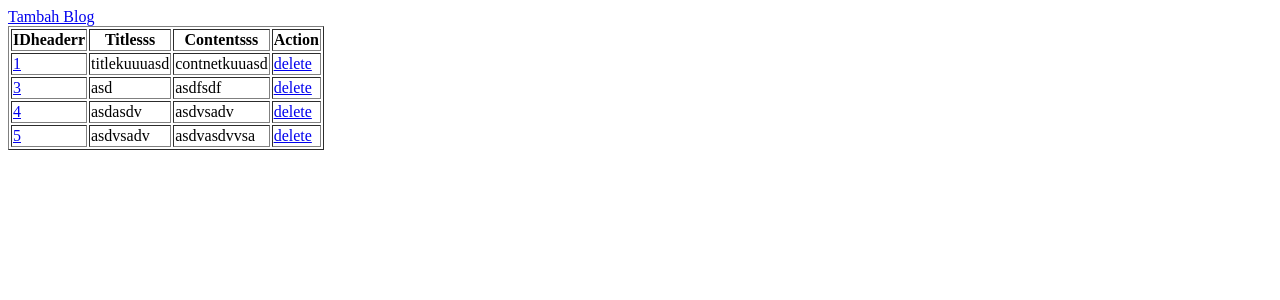
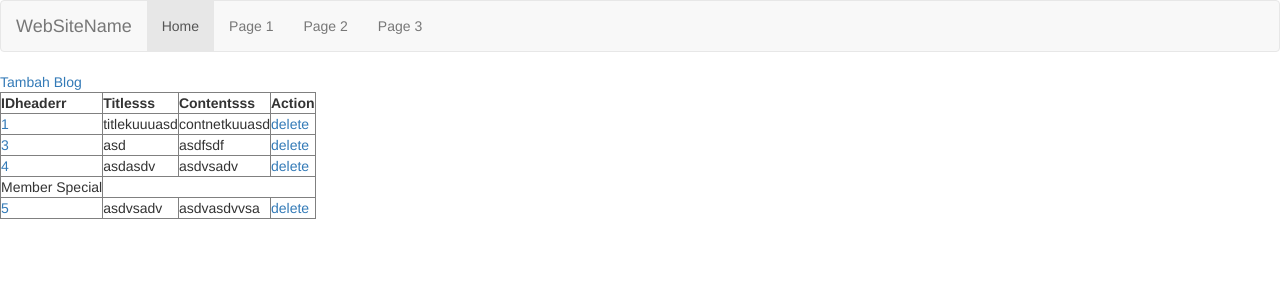
Before and after one commit to DanielWahyudi99/learn_django_blog, a Django app: page /blog/ in a window 1280 px wide. Shown: the top 300 px of the page. Run offline with Django 4.2, Linux system fonts and the light colour scheme; data comes from the database, SQL or seed files in the repository; both versions use the stored data as it was after the commit; some libraries are stand-ins or nearby versions.

Commit message:
berhasil DELETE
berhasil CRUD

ini yang extend belajar

```diff
--- /dev/null
+++ b/blogku/templates/base.html
@@ -0,0 +1,40 @@
+<!DOCTYPE html>
+<html lang="en">
+<head>
+    <meta charset="UTF-8">
+    <title>{% block title %}{% endblock %}</title>
+
+      <meta charset="UTF-8">
+    <title>Blogyangdisubmit</title>
+<!--https://www.geeksforgeeks.org/bootstrap-navigation-bar/-->
+
+    <link rel="stylesheet" href=
+"https://maxcdn.bootstrapcdn.com/bootstrap/3.4.0/css/bootstrap.min.css">
+    <script src=
+"https://ajax.googleapis.com/ajax/libs/jquery/3.4.1/jquery.min.js">
+    </script>
+    <script src=
+"https://maxcdn.bootstrapcdn.com/bootstrap/3.4.0/js/bootstrap.min.js">
+    </script>
+
+</head>
+<body>
+<nav class="navbar navbar-default">
+        <div class="container-fluid">
+            <div class="navbar-header">
+                <a class="navbar-brand" href="#">
+                    WebSiteName</a>
+            </div>
+            <ul class="nav navbar-nav">
+                <li class="active"><a href="#">Home</a></li>
+                <li><a href="#">Page 1</a></li>
+                <li><a href="#">Page 2</a></li>
+                <li><a href="#">Page 3</a></li>
+            </ul>
+        </div>
+    </nav>
+
+{% block content %}
+{%endblock%}
+</body>
+</html>
--- a/blogku/templates/blogygdisubmit.html
+++ b/blogku/templates/blogygdisubmit.html
@@ -1,10 +1,9 @@
-<!DOCTYPE html>
-<html lang="en">
-<head>
-    <meta charset="UTF-8">
-    <title>Blogyangdisubmit</title>
-</head>
-<body>
+{% extends "base.html" %}
+{% block title %}
+
+TABLE DATA
+{% endblock %}
+{% block content %}
 <table border="1">
 
 
@@ -28,6 +27,14 @@
 
 
     {% for line in datakeyku %}
+
+    {% if line.id == 5 %}
+    <tr>
+        <td>
+            Member Special
+        </td>
+    </tr>
+     {% endif %}
         <tr>
             <td>
                 <a href="/blog/update/{{line.id}}"> {{line.id}}</a>
@@ -56,5 +63,4 @@
      <!--syntax khusus untuk render element di jinja (generator HTML) ,bukan bahasa python-->
 </table>
 
-</body>
-</html>
+{% endblock %}
```
Also changed, not shown: blogku/templates/index.html (+11 -0 lines), blogku/templates/updateku.html (+7 -10 lines), db.sqlite3.
